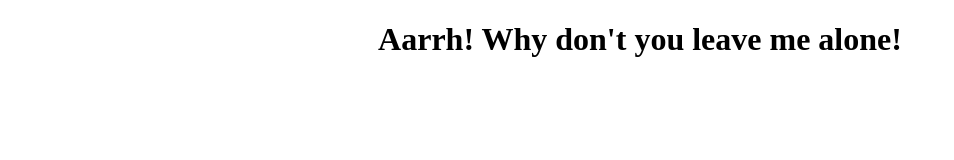
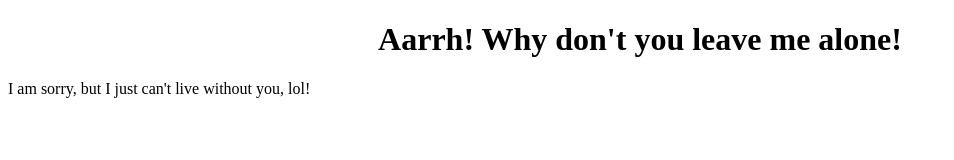
Before and after one commit to MD-Mahmudul-Hassan/aws-amplify, a plain HTML site: page index.html in a window 1280 px wide. Shown: the whole page, without its empty margins (0-954 px from the left). Drawn offline with Linux system fonts and the light colour scheme.

Commit message:
#sending love to the script!

```diff
--- a/index.html
+++ b/index.html
@@ -5,5 +5,6 @@
 </head>
 <body>
 	<h1 align="center">Aarrh! Why don't you leave me alone!</h1>
+	<p>I am sorry, but I just can't live without you, lol!</p>
 </body>
 </html>
```
